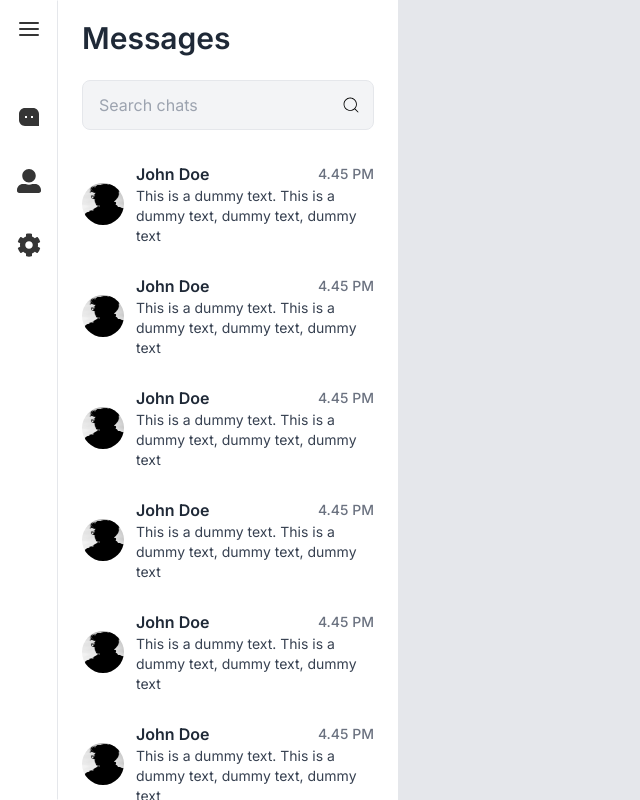
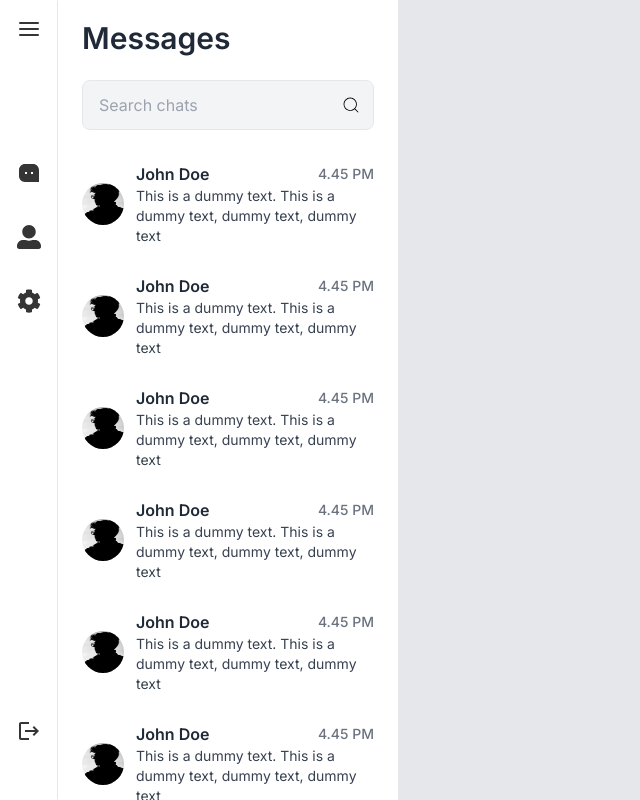
Before and after one commit to edwinochieng/chatterbox, a Next.js app: page /chats in a window 1280 px wide. Shown: the whole page, without its empty margins (0-640 px from the left). Built offline with nearby package versions, Linux system fonts and the light colour scheme.

Commit message:
add log out button

```diff
--- a/src/components/Sidebar.tsx
+++ b/src/components/Sidebar.tsx
@@ -4,6 +4,9 @@ import React, { useState } from "react";
 import { FaUserAlt, FaCog } from "react-icons/fa";
 import { RiMessage3Fill } from "react-icons/ri";
 import { FiMenu } from "react-icons/fi";
+import { MdLogout } from "react-icons/md";
+import { signOut } from "next-auth/react";
+import { redirect } from "next/dist/server/api-utils";
 
 const Sidebar = () => {
   const [isOpen, setIsOpen] = useState(false);
@@ -16,20 +19,22 @@ const Sidebar = () => {
     <div>
       {/* Desktop Sidebar */}
       <div
-        className={`fixed top-0 bottom-0 left-0 h-screen  bg-primary p-2 text-secondary border border-y-transparent border-l-transparent border-r-gray-200 z-10 hidden
+        className={`fixed top-0 bottom-0 left-0 h-screen bg-primary p-2 text-secondary border border-y-transparent border-l-transparent border-r-gray-200 z-10 hidden
         md:relative  md:block ${isOpen ? "w-[200px]" : "w-full"}`}
       >
+        <div className="h-full relative">
           <button
             onClick={toggleSidebar}
-          className="p-2 focus:outline-none hover:bg-indigo-200 rounded-[6px]"
+            className="p-2 focus:outline-none hover:bg-indigo-100 rounded-[6px]"
           >
             <FiMenu size={24} />
           </button>
-        <ul className="mt-10 space-y-2 font-medium">
+
+          <ul className="mt-24 space-y-2 font-medium">
             <li>
               <Link
                 href="/chats"
-              className="flex items-center space-x-4 py-4 px-2 hover:bg-indigo-200 rounded-[6px] cursor-pointer"
+                className="flex items-center space-x-4 py-4 px-2 hover:bg-indigo-100 rounded-[6px] cursor-pointer"
               >
                 <RiMessage3Fill size={24} />
                 {isOpen && <span className="text-lg">Messages</span>}
@@ -37,8 +42,8 @@ const Sidebar = () => {
             </li>
             <li>
               <Link
-              href="/profile"
-              className="flex items-center space-x-4 py-4 px-2 hover:bg-indigo-200 rounded-[6px] cursor-pointer"
+                href="/profile/1"
+                className="flex items-center space-x-4 py-4 px-2 hover:bg-indigo-100 rounded-[6px] cursor-pointer"
               >
                 <FaUserAlt size={24} />
                 {isOpen && <span className="text-lg">Profile</span>}
@@ -47,13 +52,23 @@ const Sidebar = () => {
             <li>
               <Link
                 href="/settings"
-              className="flex items-center space-x-4 py-4 px-2 hover:bg-indigo-200 rounded-[6px] cursor-pointer"
+                className="flex items-center space-x-4 py-4 px-2 hover:bg-indigo-100 rounded-[6px] cursor-pointer"
               >
                 <FaCog size={24} />
                 {isOpen && <span className="text-lg">Settings</span>}
               </Link>
             </li>
           </ul>
+          <ul className="absolute bottom-8 w-full">
+            <li
+              className="flex items-center space-x-4 py-4 px-2 hover:bg-indigo-100 rounded-[6px] font-semibold cursor-pointer"
+              onClick={() => signOut()}
+            >
+              <MdLogout size={24} />
+              {isOpen && <span className="text-lg">Log out</span>}
+            </li>
+          </ul>
+        </div>
       </div>
     </div>
   );
```
Lines whose indentation alone changed are shown as unchanged.
